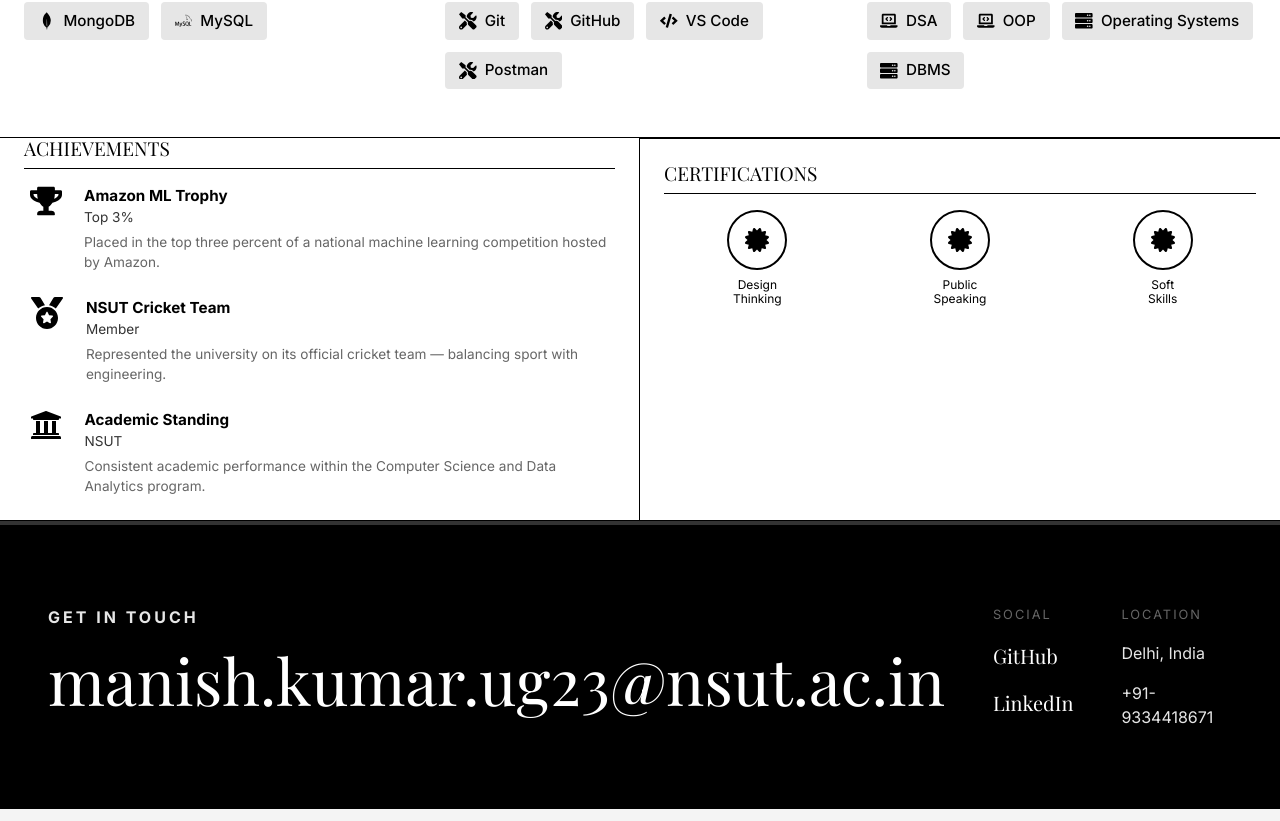
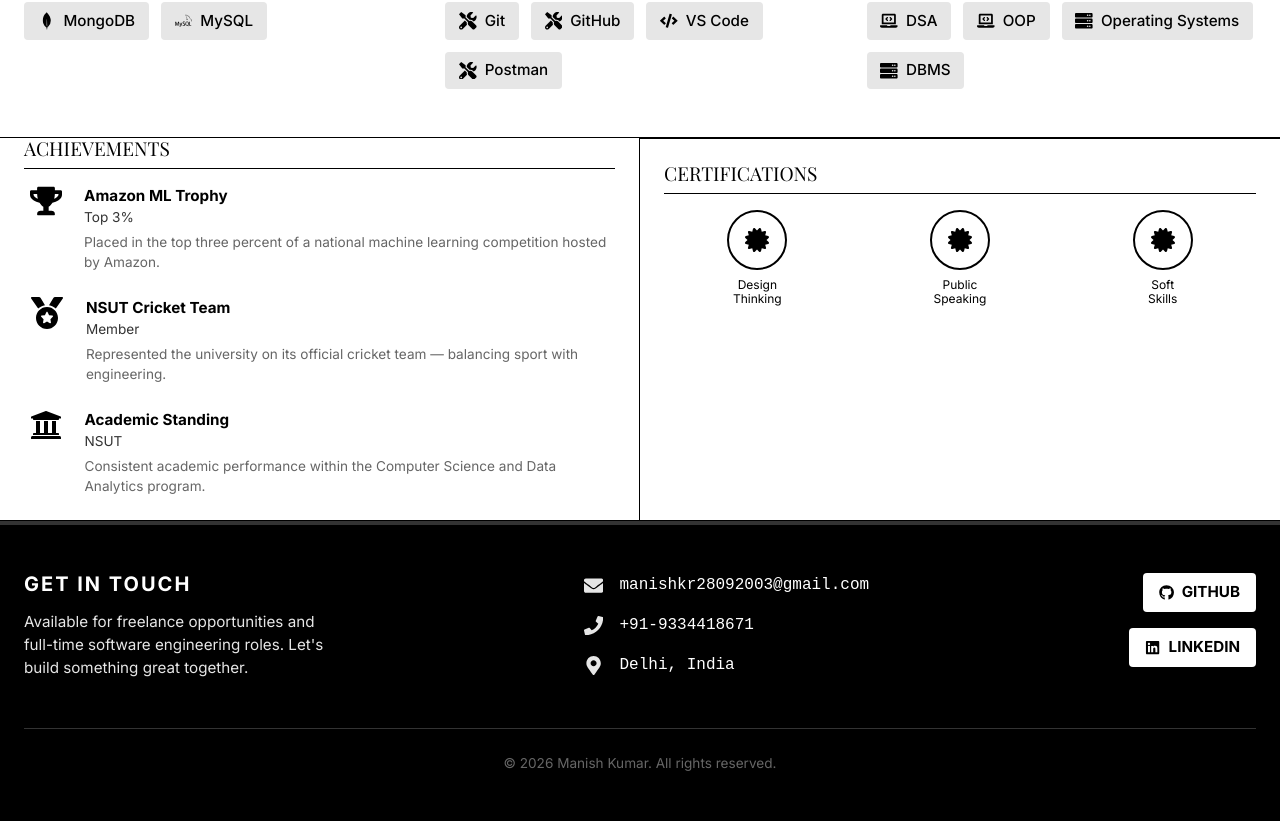
Before and after one commit to m4nish-dev/potfolio_2.0, a React (Vite) app: page / in a window 1280 px wide. Shown: the part 2851-3672 px from the top of the page. Built offline with nearby package versions, Linux system fonts and the light colour scheme; a web font is replaced by a local one.

Commit message:
Update contact email to personal email

```diff
--- a/src/components/Footer.jsx
+++ b/src/components/Footer.jsx
@@ -1,28 +1,45 @@
 import React from 'react';
 import { CONTACT, SOCIAL_LINKS } from '../data/portfolioData.js';
 import '../styles/footer.css';
-import { FaEnvelope, FaPhone, FaGithub, FaLinkedin } from 'react-icons/fa';
+import { FaGithub, FaLinkedin, FaEnvelope, FaPhone, FaMapMarkerAlt } from 'react-icons/fa';
 
 function Footer() {
   return (
     <footer id="contact" className="magazine-footer">
-      <div className="footer-left">
-        <span className="footer-title">GET IN TOUCH</span>
-        <a href={`mailto:${CONTACT.email}`} className="footer-huge-text">
-          {CONTACT.email}
-        </a>
+      <div className="footer-content-wrapper">
+        <div className="footer-brand">
+          <h2 className="footer-title">GET IN TOUCH</h2>
+          <p className="footer-description">
+            Available for freelance opportunities and full-time software engineering roles. Let's build something great together.
+          </p>
+        </div>
+
+        <div className="footer-contact-info">
+          <div className="footer-contact-item">
+            <FaEnvelope className="footer-icon" />
+            <a href={`mailto:${CONTACT.email}`} className="footer-link-text">{CONTACT.email}</a>
+          </div>
+          <div className="footer-contact-item">
+            <FaPhone className="footer-icon" />
+            <a href={`tel:${CONTACT.phoneRaw}`} className="footer-link-text">{CONTACT.phone}</a>
+          </div>
+          <div className="footer-contact-item">
+            <FaMapMarkerAlt className="footer-icon" />
+            <span className="footer-text-info">{CONTACT.location}</span>
+          </div>
+        </div>
+
+        <div className="footer-social-links">
+          <a href={SOCIAL_LINKS.github} target="_blank" rel="noreferrer" className="footer-social-btn">
+            <FaGithub /> GitHub
+          </a>
+          <a href={SOCIAL_LINKS.linkedin} target="_blank" rel="noreferrer" className="footer-social-btn">
+            <FaLinkedin /> LinkedIn
+          </a>
+        </div>
       </div>
-
-      <div className="footer-middle">
-        <span className="footer-label">SOCIAL</span>
-        <a href={SOCIAL_LINKS.github} target="_blank" rel="noreferrer" className="footer-link">GitHub</a>
-        <a href={SOCIAL_LINKS.linkedin} target="_blank" rel="noreferrer" className="footer-link">LinkedIn</a>
-      </div>
-
-      <div className="footer-right">
-        <span className="footer-label">LOCATION</span>
-        <span className="footer-text">{CONTACT.location}</span>
-        <span className="footer-text">{CONTACT.phone}</span>
+      <div className="footer-copyright">
+        &copy; {new Date().getFullYear()} Manish Kumar. All rights reserved.
       </div>
     </footer>
   );
--- a/src/data/portfolioData.js
+++ b/src/data/portfolioData.js
@@ -172,7 +172,7 @@ export const CERTIFICATIONS = [
 ];
 
 export const CONTACT = {
-  email: 'manish.kumar.ug23@nsut.ac.in',
+  email: 'manishkr28092003@gmail.com',
   phone: '+91-9334418671',
   phoneRaw: '+919334418671',
   location: 'Delhi, India'
--- a/src/styles/footer.css
+++ b/src/styles/footer.css
@@ -3,88 +3,115 @@
 .magazine-footer {
   background-color: var(--black);
   color: var(--white);
-  padding: 4rem 1.5rem;
+  padding: 3rem 1.5rem;
+  border-top: 4px solid var(--dark-gray);
   display: flex;
   flex-direction: column;
-  gap: 3rem;
-  border-top: 4px solid var(--dark-gray);
 }
 
-@media (min-width: 900px) {
-  .magazine-footer {
+.footer-content-wrapper {
+  display: flex;
+  flex-direction: column;
+  gap: 2.5rem;
+  padding-bottom: 3rem;
+  border-bottom: 1px solid rgba(255, 255, 255, 0.2);
+}
+
+@media (min-width: 768px) {
+  .footer-content-wrapper {
     flex-direction: row;
     justify-content: space-between;
     align-items: flex-start;
-    padding: 5rem 3rem;
   }
 }
 
-.footer-left {
+.footer-brand {
   flex: 1;
+  max-width: 300px;
+}
+
+.footer-title {
+  font-family: var(--sans);
+  font-size: 1.25rem;
+  font-weight: bold;
+  letter-spacing: 2px;
+  color: var(--white);
+  margin-bottom: 1rem;
+}
+
+.footer-description {
+  font-family: var(--sans);
+  font-size: 0.95rem;
+  color: var(--light-gray);
+  line-height: 1.5;
+}
+
+.footer-contact-info {
   display: flex;
   flex-direction: column;
   gap: 1rem;
 }
 
-.footer-title {
-  font-family: var(--sans);
-  font-size: 1rem;
-  font-weight: bold;
-  letter-spacing: 3px;
+.footer-contact-item {
+  display: flex;
+  align-items: center;
+  gap: 1rem;
+}
+
+.footer-icon {
+  font-size: 1.2rem;
   color: var(--light-gray);
 }
 
-.footer-huge-text {
-  font-family: var(--serif);
-  font-size: 3rem;
-  line-height: 1.1;
+.footer-link-text, .footer-text-info {
+  font-family: var(--mono, monospace);
+  font-size: 1rem;
+  color: var(--white);
   text-decoration: none;
-  color: var(--white);
-  transition: opacity 0.3s ease;
+  transition: color 0.2s ease;
 }
 
-.footer-huge-text:hover {
-  opacity: 0.7;
+.footer-link-text:hover {
+  color: var(--gray);
 }
 
-@media (min-width: 768px) {
-  .footer-huge-text {
-    font-size: 4rem;
-  }
-}
-
-.footer-middle, .footer-right {
+.footer-social-links {
   display: flex;
   flex-direction: column;
   gap: 1rem;
 }
 
-.footer-label {
-  font-family: var(--sans);
-  font-size: 0.8rem;
-  letter-spacing: 2px;
-  color: var(--gray);
-  text-transform: uppercase;
+@media (min-width: 768px) {
+  .footer-social-links {
+    align-items: flex-end;
+  }
 }
 
-.footer-link {
-  font-family: var(--serif);
-  font-size: 1.25rem;
-  color: var(--white);
+.footer-social-btn {
+  display: flex;
+  align-items: center;
+  gap: 0.5rem;
+  font-family: var(--sans);
+  font-size: 0.95rem;
+  text-transform: uppercase;
+  color: var(--black);
+  background-color: var(--white);
+  padding: 0.5rem 1rem;
+  border-radius: 4px;
   text-decoration: none;
-  border-bottom: 1px solid transparent;
-  transition: all 0.3s ease;
-  width: fit-content;
+  font-weight: bold;
+  transition: all 0.2s ease;
 }
 
-.footer-link:hover {
-  border-bottom: 1px solid var(--white);
-  letter-spacing: 1px;
+.footer-social-btn:hover {
+  background-color: var(--light-gray);
+  transform: translateY(-2px);
 }
 
-.footer-text {
+.footer-copyright {
+  text-align: center;
+  padding-top: 1.5rem;
   font-family: var(--sans);
-  font-size: 1rem;
-  color: var(--light-gray);
-  line-height: 1.5;
+  font-size: 0.85rem;
+  color: var(--gray);
 }
```
